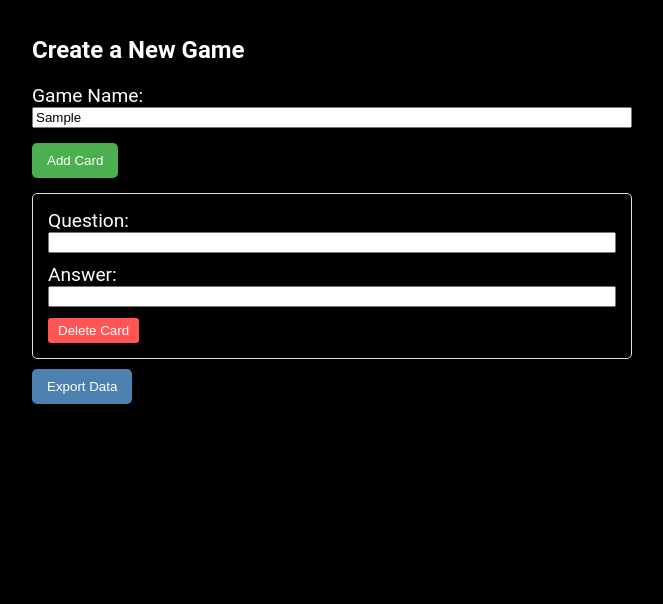
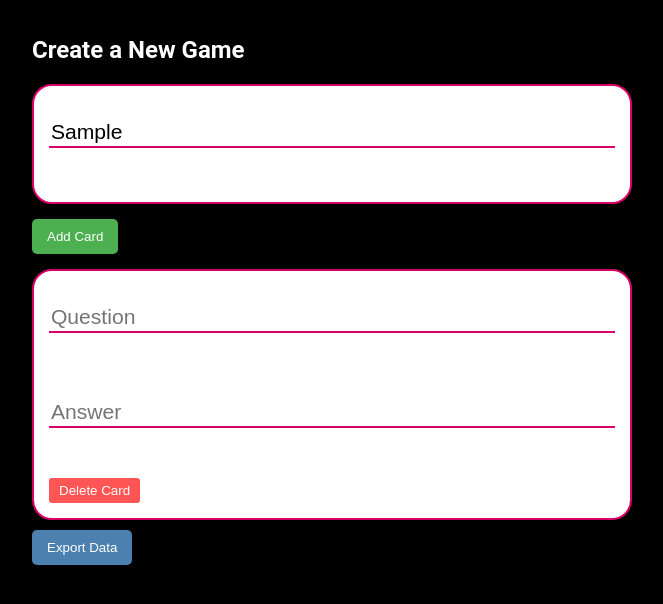
Before and after one commit to RAH-Code-dev/memorama, a Next.js app in the folder frontend/: page /create in a window 1280 px wide. Both pictures are taken after typing "Sample" into the empty fields and a click on the button "Add Card". Shown: the top 604 px of the page, without its empty margins (308-971 px from the left). Built offline with nearby package versions, Linux system fonts and the light colour scheme.

Commit message:
input as forms

```diff
--- a/frontend/src/components/CardForm.jsx
+++ b/frontend/src/components/CardForm.jsx
@@ -13,19 +13,21 @@ const CardForm = ({ index, card, onCardChange, onDeleteCard }) => {
   return (
     <div className={styles.cardContainer}>
       <label className={styles.labelInput}>
-        Question:
         <input
           type="text"
           value={card.question}
           onChange={(e) => onCardChange(index, "question", e.target.value)}
+          className={styles.input_text}
+          placeholder="Question"
         />
       </label>
       <label className={styles.labelInput}>
-        Answer:
         <input
           type="text"
           value={card.answer}
           onChange={(e) => onCardChange(index, "answer", e.target.value)}
+          className={styles.input_text}
+          placeholder="Answer"
         />
       </label>
       <button
--- a/frontend/src/components/GameForm.jsx
+++ b/frontend/src/components/GameForm.jsx
@@ -36,8 +36,13 @@ const GameForm = () => {
   return (
     <div className={styles.formContainer}>
       <label className={styles.labelInput}>
-        Game Name:
-        <input type="text" value={gameName} onChange={handleGameNameChange} />
+        <input
+          className={styles.input_text}
+          type="text"
+          value={gameName}
+          onChange={handleGameNameChange}
+          placeholder="Game Name"
+        />
       </label>
       <button className={styles.button} onClick={handleAddCard}>
         Add Card
--- a/frontend/src/styles/components/CardForm.module.css
+++ b/frontend/src/styles/components/CardForm.module.css
@@ -1,8 +1,21 @@
 .cardContainer {
+  background-color: white;
+  color: black;
+  border-radius: 20px;
+  border: 2px solid #d90368;
   margin-top: 15px;
   padding: 15px;
-  border: 1px solid #ddd;
-  border-radius: 5px;
+}
+
+.input_text {
+  font-size: 1.1rem;
+  padding: 0 0.1rem;
+  padding-bottom: 0.1rem;
+  margin-top: 1rem;
+  margin-bottom: 2rem;
+  border: none;
+  outline: none;
+  border-bottom: #d90368 solid 2px;
 }
 
 .labelInput {
--- a/frontend/src/styles/components/GameForm.module.css
+++ b/frontend/src/styles/components/GameForm.module.css
@@ -3,9 +3,26 @@
 }
 
 .labelInput {
+  background-color: white;
+  color: black;
+  border-radius: 20px;
+  border: 2px solid #d90368;
+  margin-top: 15px;
+  padding: 15px;
   display: flex;
   flex-direction: column;
   margin-bottom: 5px;
+}
+
+.input_text {
+  font-size: 1.1rem;
+  padding: 0 0.1rem;
+  padding-bottom: 0.1rem;
+  margin-top: 1rem;
+  margin-bottom: 2rem;
+  border: none;
+  outline: none;
+  border-bottom: #d90368 solid 2px;
 }
 
 .button {
```
